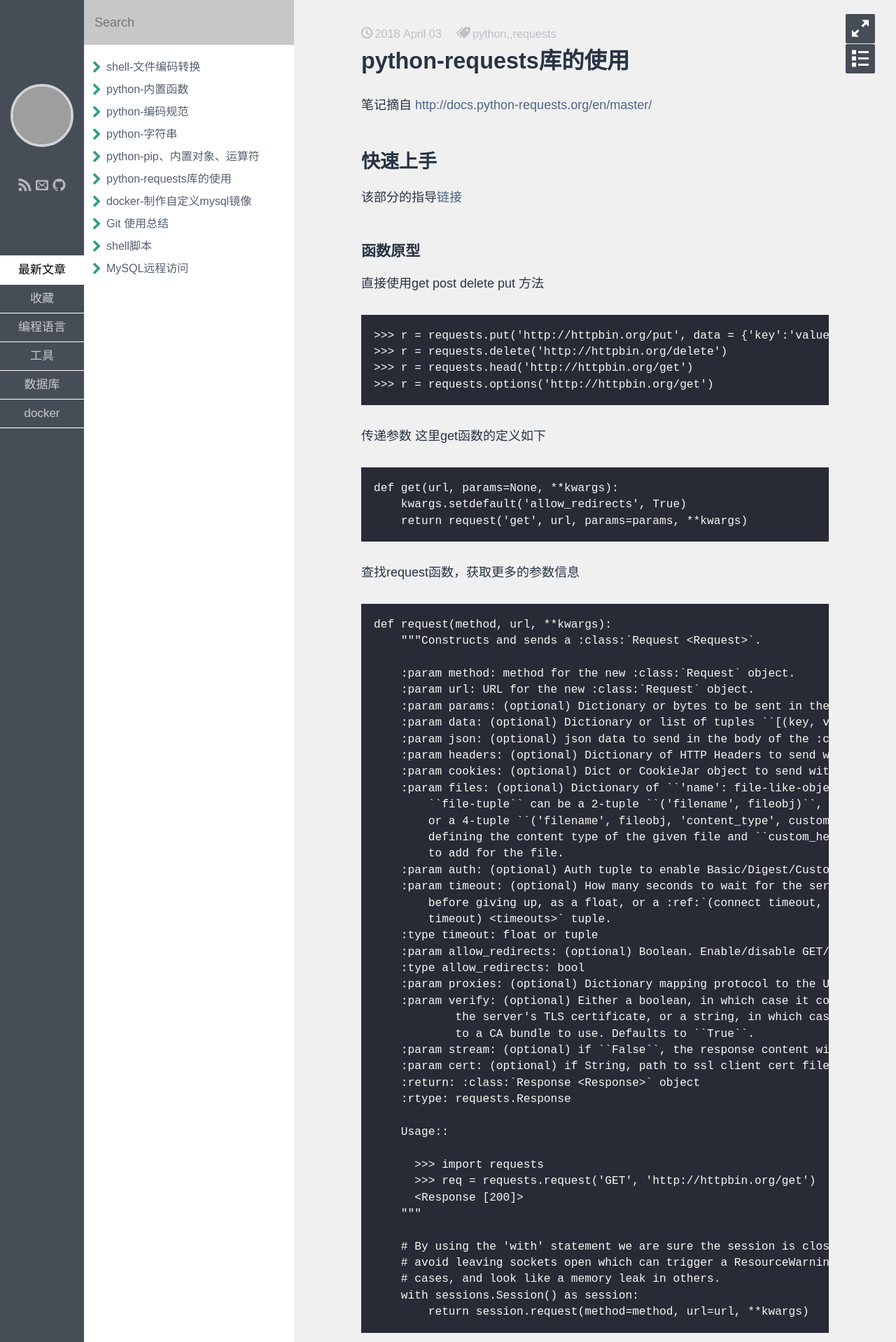
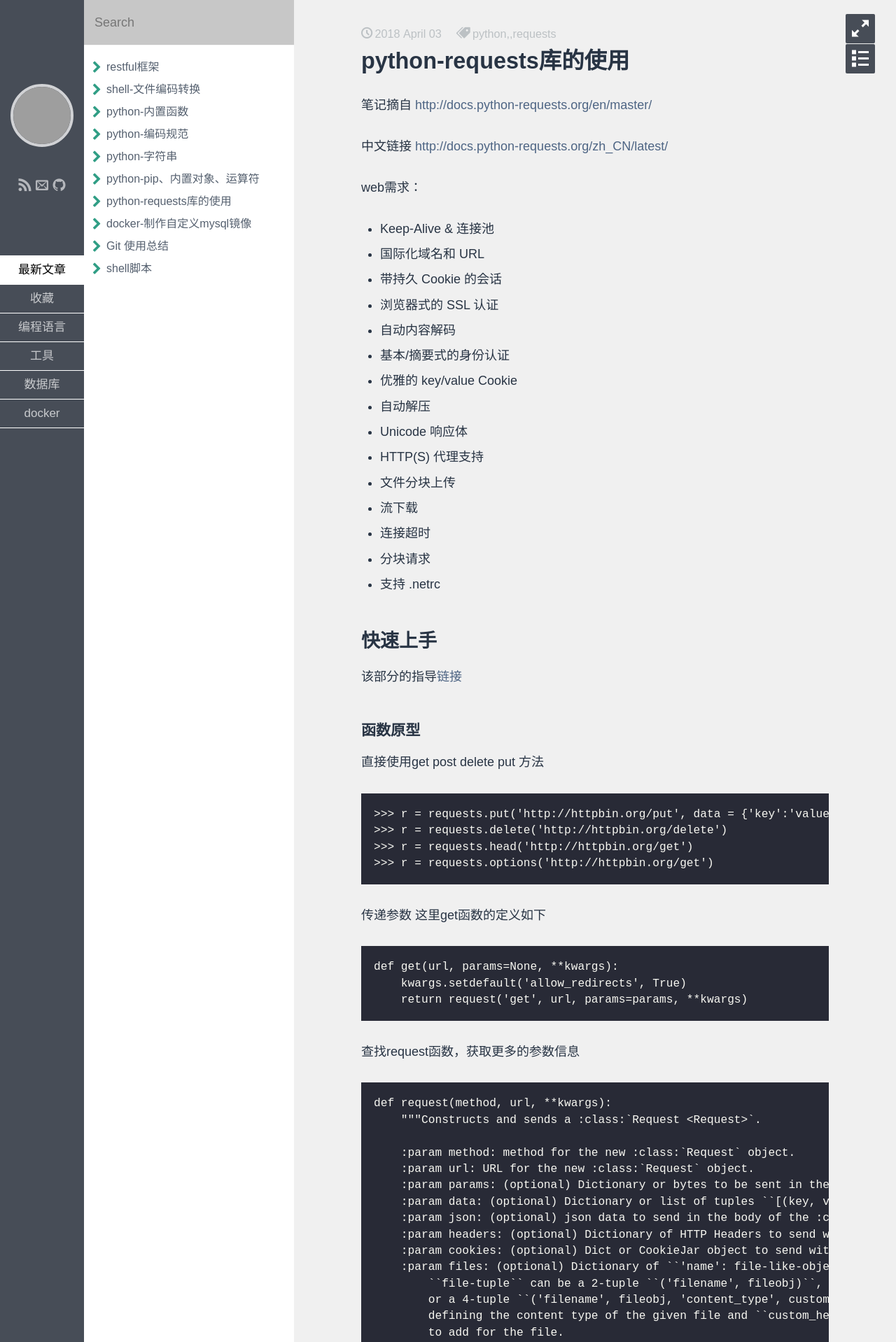
Before and after one commit to liuxinhuayu/liuxinhuayu.github.io, a Jekyll site: the page built from _posts/language/python/2018-04-03-python-requests.md, in a window 1280 px wide. Shown: the top 1918 px of the page at 70% size. Built offline with Jekyll 4.4.1, drawn with Linux system fonts in a browser that asks for light colours; some web fonts are replaced; grey boxes are pictures that could not be loaded.

Commit message:
add restful

```diff
--- a/_posts/language/python/2018-04-03-python-requests.md
+++ b/_posts/language/python/2018-04-03-python-requests.md
@@ -8,6 +8,26 @@ description: 使用requests实现对restapi的测试
 
 
 笔记摘自 [http://docs.python-requests.org/en/master/](http://docs.python-requests.org/en/master/)
+
+中文链接 [http://docs.python-requests.org/zh_CN/latest/](http://docs.python-requests.org/zh_CN/latest/)
+
+web需求：
+
+* Keep-Alive & 连接池
+* 国际化域名和 URL
+* 带持久 Cookie 的会话
+* 浏览器式的 SSL 认证
+* 自动内容解码
+* 基本/摘要式的身份认证
+* 优雅的 key/value Cookie
+* 自动解压
+* Unicode 响应体
+* HTTP(S) 代理支持
+* 文件分块上传
+* 流下载
+* 连接超时
+* 分块请求
+* 支持 .netrc
 
 ## 快速上手
 
```
Also changed, not shown: _posts/save/2018-04-15-restful-framework.md (added, +53 -0 lines).
